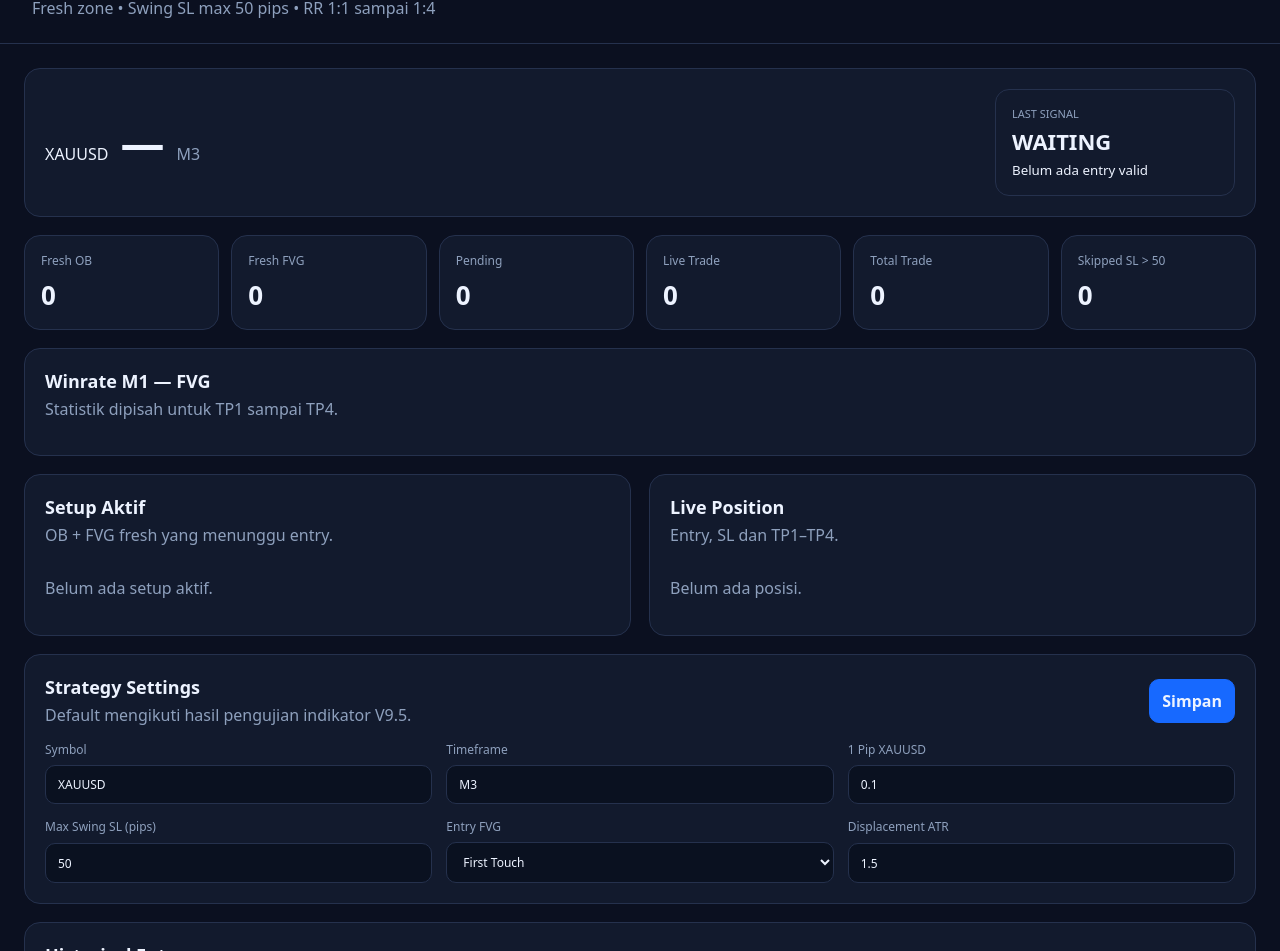
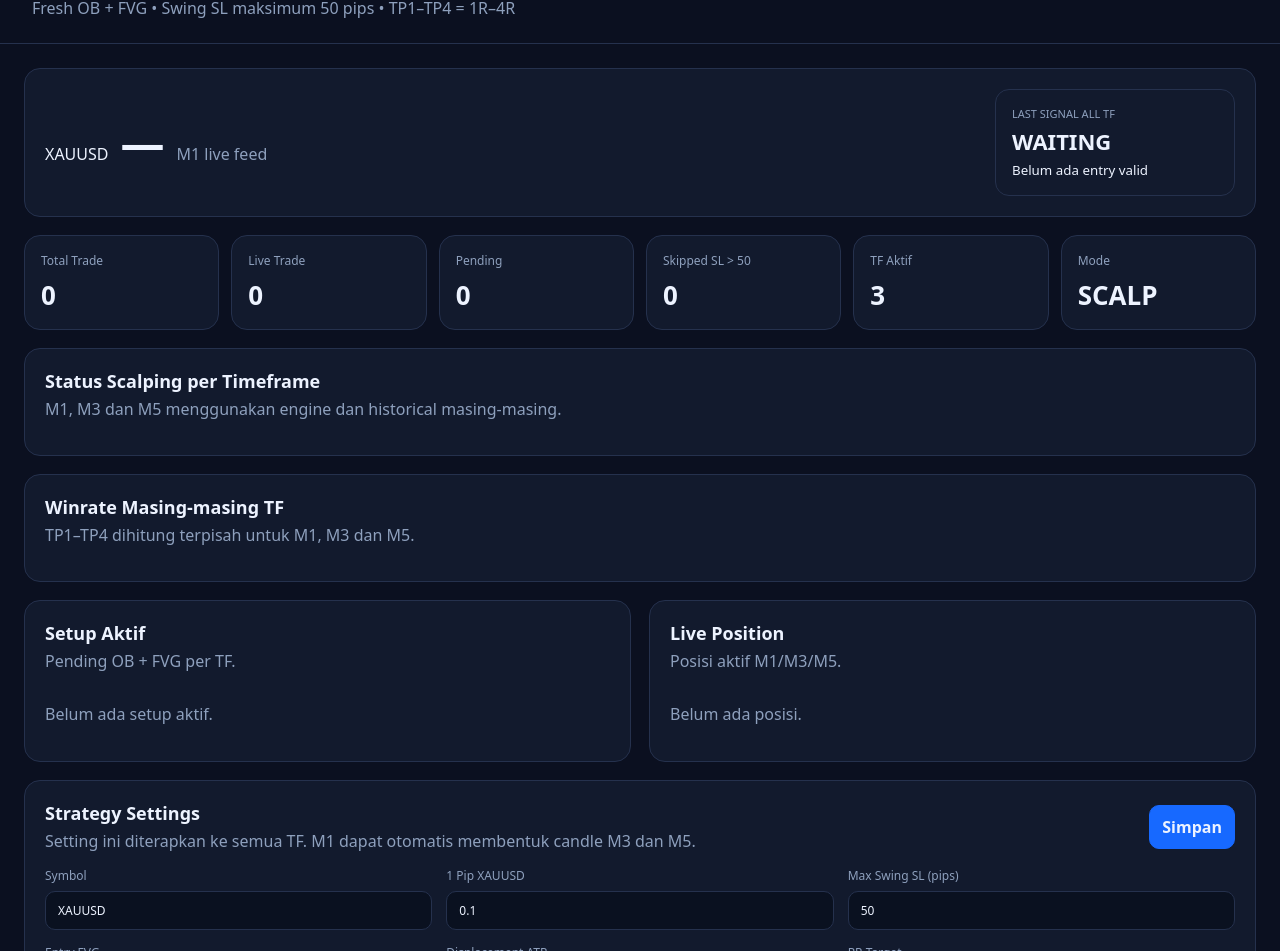
Before and after one commit to tradingakun871-jpg/ai-trading-ob-FVG, a website: page public/index.html in a window 1280 px wide. Shown: the part 91-1042 px from the top of the page. Drawn offline with Linux system fonts and the light colour scheme; no server answers.

Commit message:
Build M1 M3 M5 scalping dashboard

```diff
--- a/public/index.html
+++ b/public/index.html
@@ -3,76 +3,67 @@
 <head>
   <meta charset="utf-8" />
   <meta name="viewport" content="width=device-width,initial-scale=1" />
-  <title>AI Trading OB + FVG</title>
+  <title>AI Trading OB + FVG — M1 M3 M5</title>
   <link rel="stylesheet" href="/styles.css" />
 </head>
 <body>
   <header class="topbar">
     <div>
-      <div class="eyebrow">AI TRADING ENGINE</div>
-      <h1>Order Block + FVG</h1>
-      <p>Fresh zone • Swing SL max 50 pips • RR 1:1 sampai 1:4</p>
+      <div class="eyebrow">AI SCALPING ENGINE</div>
+      <h1>Order Block + FVG — M1 / M3 / M5</h1>
+      <p>Fresh OB + FVG • Swing SL maksimum 50 pips • TP1–TP4 = 1R–4R</p>
     </div>
     <div id="health" class="pill">CONNECTING</div>
   </header>
 
   <main class="layout">
     <section class="hero card">
-      <div class="price-wrap">
-        <span id="symbol">XAUUSD</span>
-        <strong id="price">—</strong>
-        <span id="tf" class="muted">M3</span>
-      </div>
-      <div id="signalBox" class="signal neutral">
-        <span>LAST SIGNAL</span>
-        <b id="signal">WAITING</b>
-        <small id="signalTime">Belum ada entry valid</small>
-      </div>
+      <div class="price-wrap"><span id="symbol">XAUUSD</span><strong id="price">—</strong><span class="muted">M1 live feed</span></div>
+      <div id="signalBox" class="signal neutral"><span>LAST SIGNAL ALL TF</span><b id="signal">WAITING</b><small id="signalTime">Belum ada entry valid</small></div>
     </section>
 
     <section class="stats-grid">
-      <article class="card"><span>Fresh OB</span><strong id="freshOb">0</strong></article>
-      <article class="card"><span>Fresh FVG</span><strong id="freshFvg">0</strong></article>
-      <article class="card"><span>Pending</span><strong id="pending">0</strong></article>
-      <article class="card"><span>Live Trade</span><strong id="live">0</strong></article>
-      <article class="card"><span>Total Trade</span><strong id="trades">0</strong></article>
-      <article class="card"><span>Skipped SL &gt; 50</span><strong id="skipped">0</strong></article>
+      <article class="card"><span>Total Trade</span><strong id="allTrades">0</strong></article>
+      <article class="card"><span>Live Trade</span><strong id="allLive">0</strong></article>
+      <article class="card"><span>Pending</span><strong id="allPending">0</strong></article>
+      <article class="card"><span>Skipped SL &gt; 50</span><strong id="allSkipped">0</strong></article>
+      <article class="card"><span>TF Aktif</span><strong>3</strong></article>
+      <article class="card"><span>Mode</span><strong class="small-strong">SCALP</strong></article>
     </section>
 
     <section class="card">
-      <div class="section-head"><div><h2>Winrate M1 — FVG</h2><p>Statistik dipisah untuk TP1 sampai TP4.</p></div></div>
-      <div id="wrGrid" class="wr-grid"></div>
+      <div class="section-head"><div><h2>Status Scalping per Timeframe</h2><p>M1, M3 dan M5 menggunakan engine dan historical masing-masing.</p></div></div>
+      <div id="tfGrid" class="tf-grid"></div>
+    </section>
+
+    <section class="card">
+      <div class="section-head"><div><h2>Winrate Masing-masing TF</h2><p>TP1–TP4 dihitung terpisah untuk M1, M3 dan M5.</p></div></div>
+      <div id="winrateByTf" class="winrate-tfs"></div>
     </section>
 
     <section class="columns">
-      <article class="card">
-        <div class="section-head"><div><h2>Setup Aktif</h2><p>OB + FVG fresh yang menunggu entry.</p></div></div>
-        <div id="setups" class="list"><div class="empty">Belum ada setup aktif.</div></div>
-      </article>
-      <article class="card">
-        <div class="section-head"><div><h2>Live Position</h2><p>Entry, SL dan TP1–TP4.</p></div></div>
-        <div id="positions" class="list"><div class="empty">Belum ada posisi.</div></div>
-      </article>
+      <article class="card"><div class="section-head"><div><h2>Setup Aktif</h2><p>Pending OB + FVG per TF.</p></div></div><div id="setups" class="list"><div class="empty">Belum ada setup aktif.</div></div></article>
+      <article class="card"><div class="section-head"><div><h2>Live Position</h2><p>Posisi aktif M1/M3/M5.</p></div></div><div id="positions" class="list"><div class="empty">Belum ada posisi.</div></div></article>
+    </section>
+
+    <section class="card">
+      <div class="section-head"><div><h2>Strategy Settings</h2><p>Setting ini diterapkan ke semua TF. M1 dapat otomatis membentuk candle M3 dan M5.</p></div><button id="saveConfig">Simpan</button></div>
+      <div class="form-grid">
+        <label>Symbol<input id="cfgSymbol" value="XAUUSD" /></label>
+        <label>1 Pip XAUUSD<input id="cfgPip" type="number" step="0.01" value="0.1" /></label>
+        <label>Max Swing SL (pips)<input id="cfgMaxSl" type="number" value="50" /></label>
+        <label>Entry FVG<select id="cfgEntry"><option value="first_touch">First Touch</option><option value="top">Atas FVG</option><option value="mid">Midpoint 50%</option><option value="bottom">Bawah FVG</option></select></label>
+        <label>Displacement ATR<input id="cfgDisp" type="number" step="0.1" value="1.5" /></label>
+        <label>RR Target<input value="1R / 2R / 3R / 4R" disabled /></label>
+      </div>
     </section>
 
     <section class="card">
       <div class="section-head">
-        <div><h2>Strategy Settings</h2><p>Default mengikuti hasil pengujian indikator V9.5.</p></div>
-        <button id="saveConfig">Simpan</button>
+        <div><h2>Historical Entry</h2><p>Pilih TF untuk melihat historical entry dan hasilnya secara terpisah.</p></div>
+        <div class="tabs" id="historyTabs"><button data-tf="ALL" class="active">ALL</button><button data-tf="M1">M1</button><button data-tf="M3">M3</button><button data-tf="M5">M5</button></div>
       </div>
-      <div class="form-grid">
-        <label>Symbol<input id="cfgSymbol" value="XAUUSD" /></label>
-        <label>Timeframe<input id="cfgTf" value="M3" /></label>
-        <label>1 Pip XAUUSD<input id="cfgPip" type="number" step="0.01" value="0.1" /></label>
-        <label>Max Swing SL (pips)<input id="cfgMaxSl" type="number" value="50" /></label>
-        <label>Entry FVG<select id="cfgEntry"><option value="first_touch">First Touch</option><option value="top">Atas</option><option value="mid">Midpoint</option><option value="bottom">Bawah</option></select></label>
-        <label>Displacement ATR<input id="cfgDisp" type="number" step="0.1" value="1.5" /></label>
-      </div>
-    </section>
-
-    <section class="card">
-      <div class="section-head"><div><h2>Historical Entry</h2><p>100 trade terakhir dari engine.</p></div></div>
-      <div class="table-wrap"><table><thead><tr><th>Side</th><th>Entry</th><th>SL</th><th>SL pips</th><th>TP1</th><th>TP2</th><th>TP3</th><th>TP4</th><th>Status</th></tr></thead><tbody id="history"></tbody></table></div>
+      <div class="table-wrap"><table><thead><tr><th>TF</th><th>Waktu</th><th>Side</th><th>Entry</th><th>SL</th><th>SL pips</th><th>TP1</th><th>TP2</th><th>TP3</th><th>TP4</th><th>Status</th></tr></thead><tbody id="history"></tbody></table></div>
     </section>
   </main>
   <script src="/app.js"></script>
```
